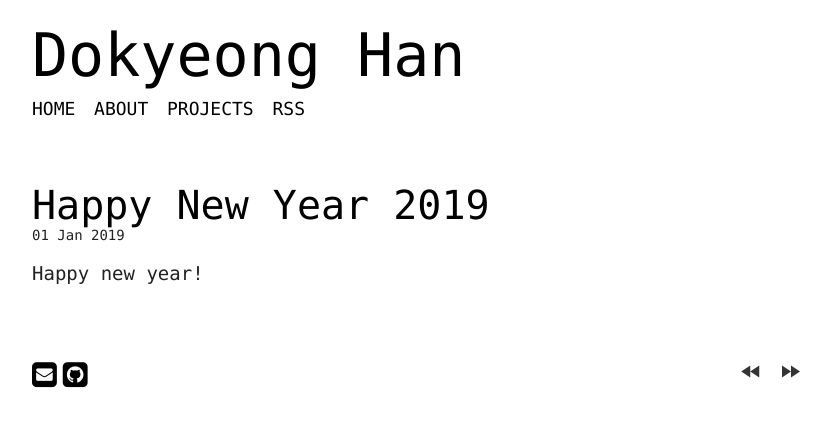
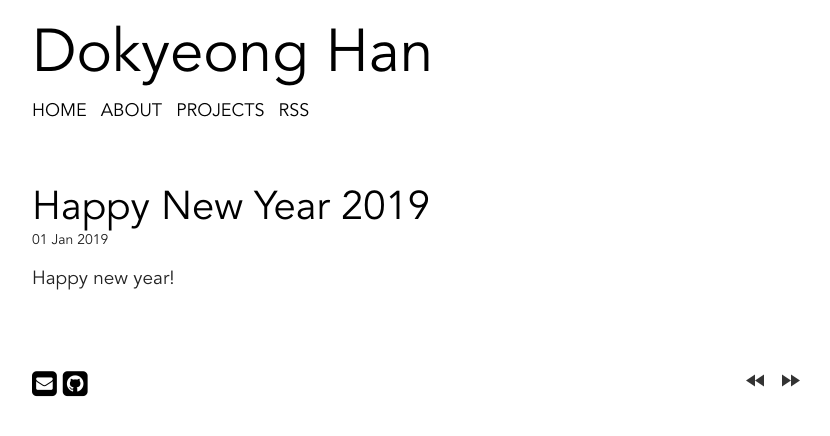
Before and after one commit to DokyeongHan/DokyeongHan.github.io, a Jekyll site: the page built from index.html, in a window 1280 px wide. Shown: the top 436 px of the page, without its empty margins (224-1054 px from the left). Built offline with Jekyll 4.4.1, drawn with Linux system fonts in a browser that asks for light colours; some web fonts are replaced; the list of posts is cut into pages by our own code.

Commit message:
Initial commit

```diff
--- a/_layouts/default.html
+++ b/_layouts/default.html
@@ -6,6 +6,7 @@
 {% endif %}
 <head>
   {% include head.html %}
+    <link rel="stylesheet" href="http://fonts.googleapis.com/earlyaccess/nanumsquare.css">
 </head>
 <body>
   {% include header.html %}
```
Also changed, not shown: css/SPIREQ_L.TTF (added), css/main.min.css.
